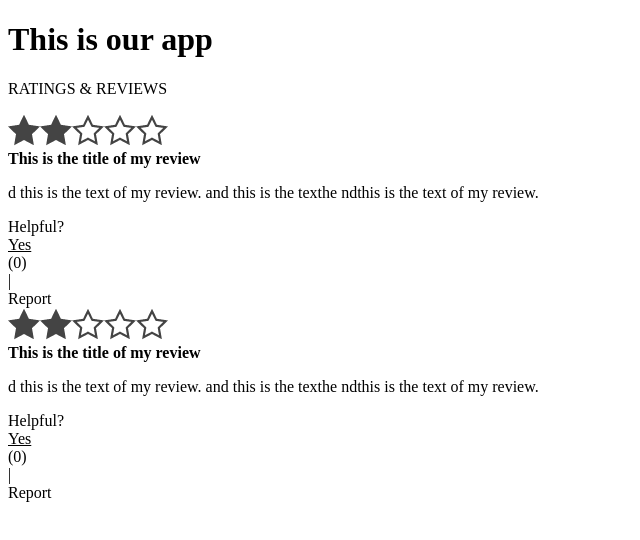
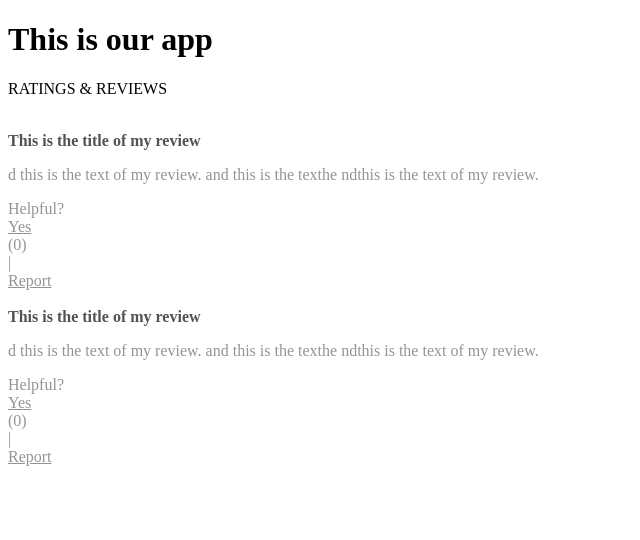
Before and after one commit to tobiasafischer/Project-Catwalk-FEC, a React app: page / in a window 1280 px wide. Shown: the top 540 px of the page, without its empty margins (0-640 px from the left). Built offline with nearby package versions, Linux system fonts and the light colour scheme; the HTML template or start-up script is replaced by a standard one.

Commit message:
Bootstrap css with icons

```diff
--- a/client/src/components/R-and-R/components/review-tile.jsx
+++ b/client/src/components/R-and-R/components/review-tile.jsx
@@ -10,39 +10,51 @@ function ReviewTile(props) {
     return Math.floor(star * 4);
   }
 
+  function isVerified(verified) {
+    return verified ? <i className="bi bi-check-circle-fill" /> : '';
+  }
+
   const [{ stars }] = useState(props);
   const [starsRounded] = useState(() => roundStars(stars));
   const [{ title }] = useState(props);
   const [{ body }] = useState(props);
   const [positiveReviews, setPositiveReviews] = useState(0);
   const [reportCount, setReportCount] = useState(0);
+  const [{ name }] = useState(props);
+  const [{ date }] = useState(props);
+  const [{ verified }] = useState(props);
 
   return (
     <div className="review-tile">
-      <Card style={{ color: '#000' }}>
-        <Stars stop={20} step={4} fractions={4} initialRating={starsRounded} readOnly="true" quiet="true" />
+      <Card style={{ color: '#525252' }}>
+        <div id="star" className="mt-2">
+          <Stars stop={20} step={4} fractions={4} initialRating={starsRounded} readOnly="true" quiet="true" />
+        </div>
+        <div id="user-container">
+          {isVerified(verified)}
+          {name}
+          {date}
+        </div>
         <div className="mt-3" id="review-text-container">
           <Card.Title>
             { title }
             <strong>This is the title of my review</strong>
           </Card.Title>
-          <Card.Text>
+          <Card.Text style={{ color: '#949494' }}>
             { body }
             d this is the text of my review. and this is the texthe ndthis is the text of my review.
           </Card.Text>
         </div>
-        <div className="d-inline-flex">
+        <div style={{ color: '#949494' }} className="d-inline-flex">
           <div className="mt-2">Helpful?</div>
-          <a id="helpful-yes" className="ml-auto p-2" onClick={() => setPositiveReviews(positiveReviews + 1)} aria-hidden="true"><u>Yes</u></a>
+          <a style={{ color: '#949494' }} id="helpful-yes" className="ml-auto p-2" onClick={() => setPositiveReviews(positiveReviews + 1)} aria-hidden="true"><u>Yes</u></a>
           <div className="mt-2">
             (
             {positiveReviews}
             )
           </div>
           <div className="ml-auto p-2">|</div>
-          <div className="ml-auto p-2" onClick={() => setReportCount(reportCount + 1)} aria-hidden="true">
-            Report
-          </div>
+          <a style={{ color: '#949494' }} id="helpful-yes" className="ml-auto p-2" onClick={() => setReportCount(reportCount + 1)} aria-hidden="true"><u>Report</u></a>
         </div>
       </Card>
     </div>
--- a/client/src/components/R-and-R/components/stars.jsx
+++ b/client/src/components/R-and-R/components/stars.jsx
@@ -1,7 +1,5 @@
 import React, { useState } from 'react';
 import Rating from 'react-rating';
-import emptyStar from '../../../../../lib/assets/star-empty.png';
-import fullStar from '../../../../../lib/assets/star-full.png';
 
 function Stars(props) {
   const [{ stop }] = useState(props);
@@ -18,8 +16,8 @@ function Stars(props) {
         fractions={fractions}
         initialRating={initialRating}
         readonly={readOnly}
-        emptySymbol={<img src={emptyStar} className="icon" alt="" />}
-        fullSymbol={<img src={fullStar} className="icon" alt="" />}
+        emptySymbol={<i id="star-icon" className="bi bi-star" />}
+        fullSymbol={<i id="star-icon" className="bi bi-star-fill" />}
         quiet={quiet}
       />
     </div>
--- a/package.json
+++ b/package.json
@@ -42,6 +42,7 @@
     "babel": "^6.23.0",
     "babel-loader": "^8.2.2",
     "bootstrap": "^5.0.0-beta3",
+    "bootstrap-icons": "^1.4.1",
     "cors": "^2.8.5",
     "express": "^4.17.1",
     "morgan": "^1.10.0",
```
Also changed, not shown: 4 other files (tests, documents, lock files or other folders).
